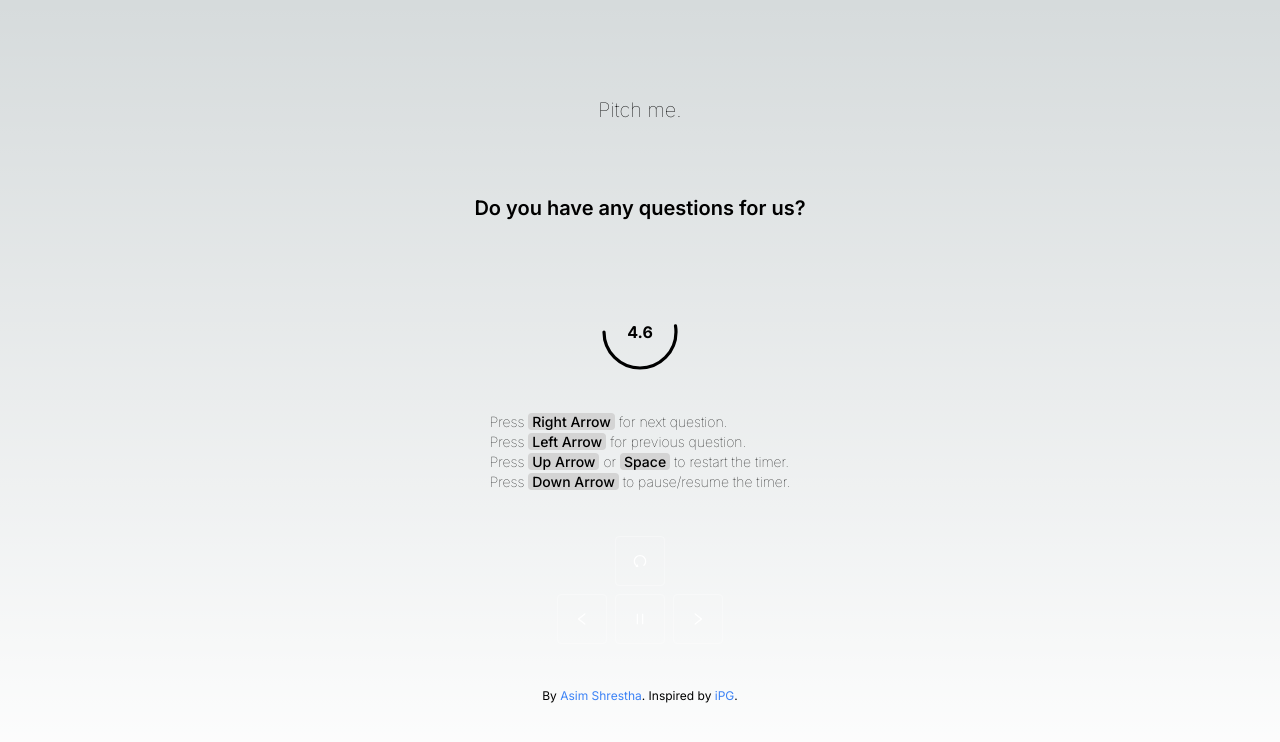
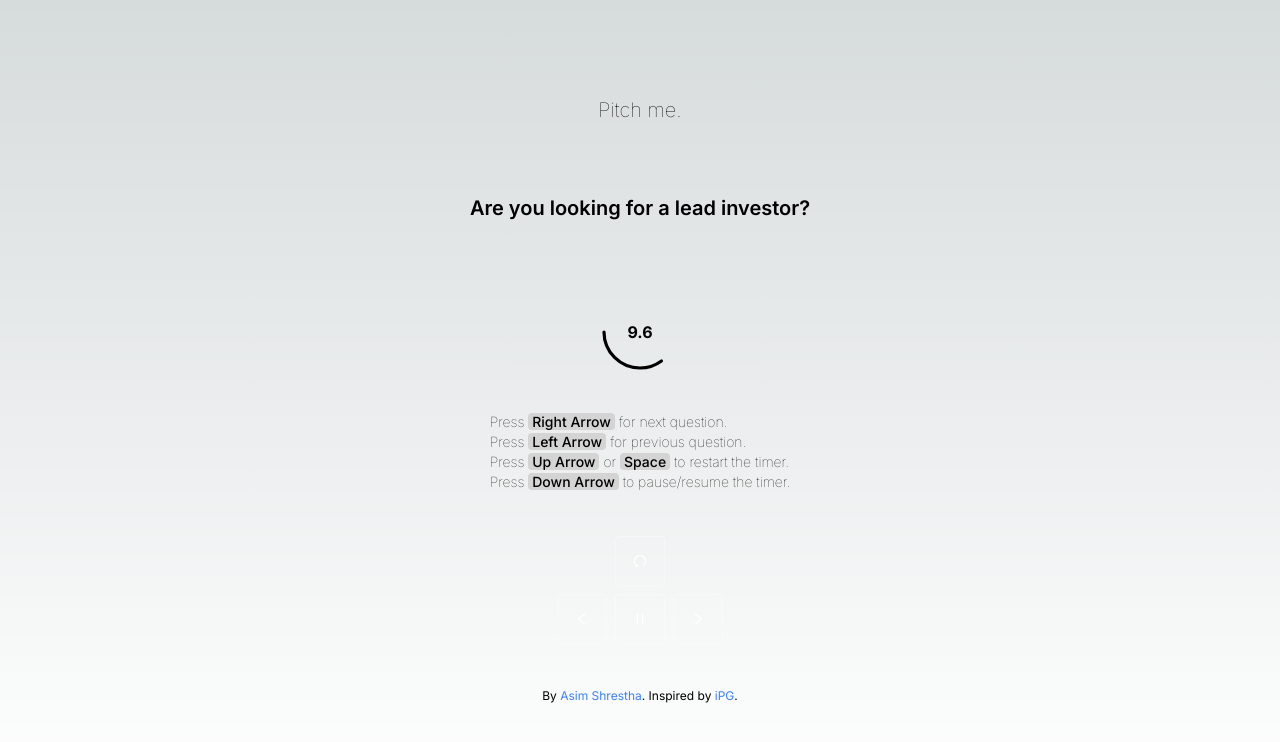
Before and after one commit to asim-shrestha/pitch-me, a Next.js app: page / in a window 1280 px wide. Shown: the top 742 px of the page. Built offline with nearby package versions, Linux system fonts and the light colour scheme.

Commit message:
✨ Minor updates

```diff
--- a/src/app/page.tsx
+++ b/src/app/page.tsx
@@ -6,7 +6,7 @@
 import clsx from "clsx";
 import LoadingSpinner from "@/app/spinner";
 
-const MAX_TIME = 10;
+const MAX_TIME = 15;
 
 export default function Home() {
   const [questions, setQuestions] = useState<string[]>([]);
--- a/src/app/questions.ts
+++ b/src/app/questions.ts
@@ -8,7 +8,6 @@
   "How do you get to $100 million in ARR?",
   "How do you differentiate from the incumbents? (OpenAI, Microsoft, HuggingFace, Co-pilot)",
   "How do you know people want this?",
-  "How did your team get together?",
   "What is your unfair advantage?",
   "What do you understand about your business that others don't?",
   "What do you understand about your users?",
@@ -21,7 +20,6 @@
   "What is your distribution strategy?",
   "How will you get users?",
   "What problems/hurdles are you anticipating?",
-  "Who would you hire or how would you add to your team?",
   "What domain expertise do you have?",
   "How will customers and/or users find out about you?",
   "Who are your competitors?",
@@ -73,7 +71,9 @@
   "How are you different than [competitor name]?",
   "Tell me about your competitive landscape.",
   "What’s your GTM strategy?",
-  "How are you thinking about spending the money you raise (and how this will affect your burn)? How long will it last you? What hires are you planning to make first?",
+  "How are you thinking about spending the money you raise (and how this will affect your burn)? How long will it last you?",
+  "What hires are you planning to make first?",
+  "Who would you hire or how would you add to your team?",
   "What's your exit strategy?",
   "Why are you a solo founder?",
   "What are the biggest challenges you expect to have in the future? What would be a reason you may not succeed in building a billion $ business? If you fail, what will be the main reason?",
```
